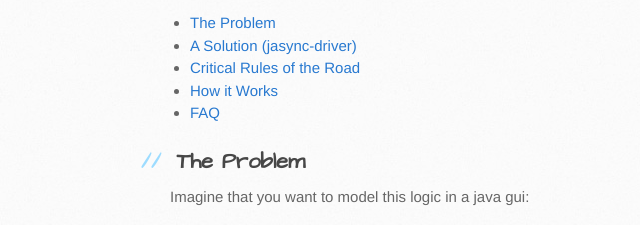
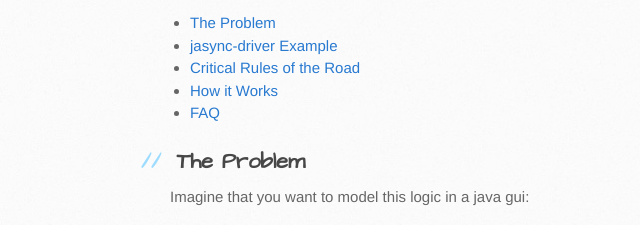
Before and after one commit to ryankenney/async-driver, a plain HTML site: page index.html in a window 1280 px wide. Shown: the part 412-637 px from the top of the page, 0-640 px from the left. Drawn offline with Linux system fonts and the light colour scheme.

```diff
--- a/index.html
+++ b/index.html
@@ -35,7 +35,7 @@
 
 <ul>
 <li><a href="#the-problem">The Problem</a></li>
-<li><a href="#a-solution-jasync-driver">A Solution (jasync-driver)</a></li>
+<li><a href="#jasync-driver-example">jasync-driver Example</a></li>
 <li><a href="#critical-rules-of-the-road">Critical Rules of the Road</a></li>
 <li><a href="#how-it-works">How it Works</a></li>
 <li><a href="#faq">FAQ</a></li>
@@ -123,7 +123,7 @@
 <p>Where did that nice little block of conditional logic go? It got smeared across all of the callback methods necesssary to string the asynchronous actions together.</p>
 
 <h2>
-<a id="a-solution-jasync-driver" class="anchor" href="#a-solution-jasync-driver" aria-hidden="true"><span class="octicon octicon-link"></span></a>A Solution (jasync-driver)</h2>
+<a id="jasync-driver-example" class="anchor" href="#jasync-driver-example" aria-hidden="true"><span class="octicon octicon-link"></span></a>jasync-driver Example</h2>
 
 <p>With jasync-driver, we can define the logic block as if everything is synchronous.
 For example, this models the logic above:</p>
```
Also changed, not shown: params.json (+1 -1 lines).
